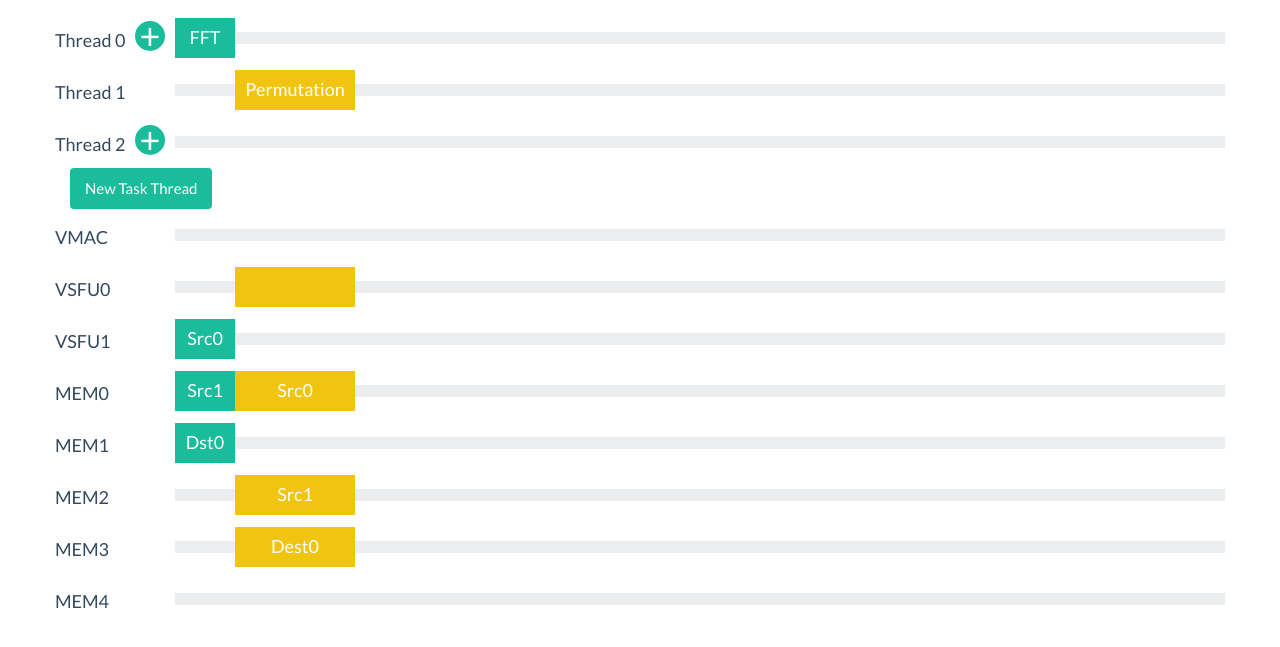
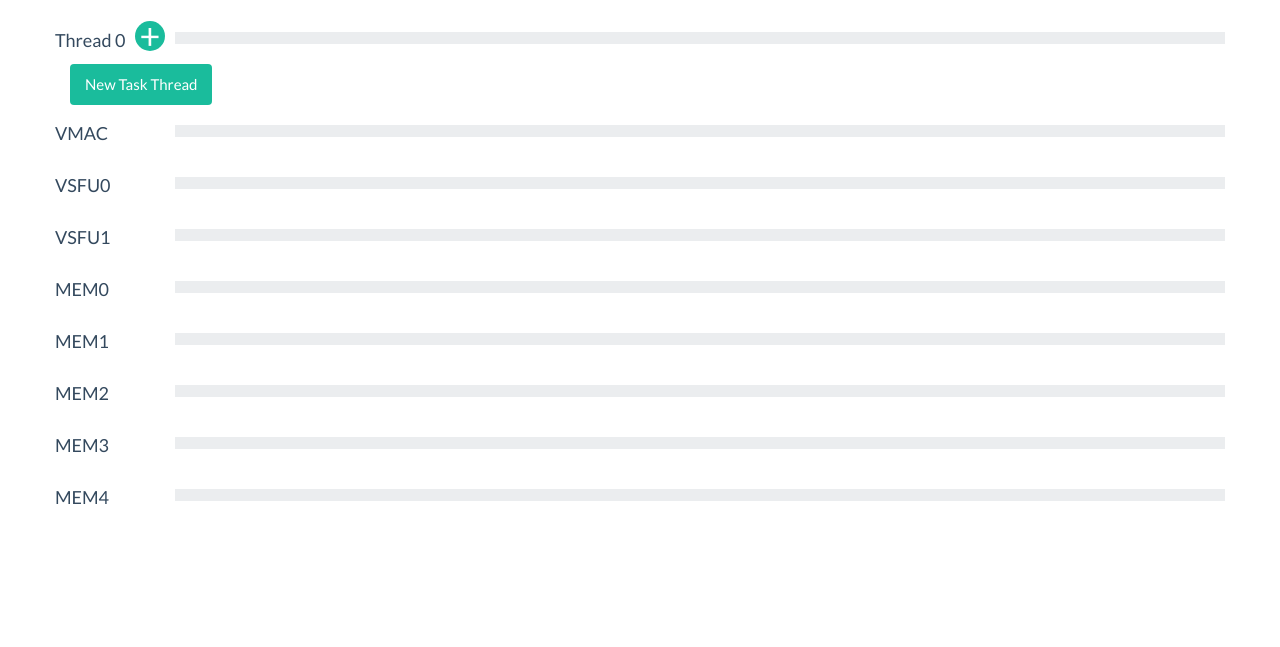
Before and after one commit to DODOwoo/Tap, a plain HTML site: page index.html in a window 1280 px wide. Shown: the part 77-724 px from the top of the page. Drawn offline with nearby package versions, Linux system fonts and the light colour scheme.

Commit message:
clear init html data

```diff
--- a/index.html
+++ b/index.html
@@ -14,33 +14,8 @@
 					<div class="rowtitle">Thread 0</div>
 					<div class="backline"></div>
 					<div class="thread0">
-						<div id="thread0-task1" class="plan FFT" draggable="true">
-							FFT
-						</div>
 					</div>
 					<div class="task-add" data-toggle="modal" data-target="#addTaskModal" data-id="thread0" data-name="Thread 0">
-						<div class="task-add-ico">+</div>
-					</div>
-				</div>
-			</div>
-			<div class="row">
-				<div class="threadrow">
-					<div class="rowtitle">Thread 1</div>
-					<div class="backline"></div>
-					<div id="thread1">
-						<div id="thread1-task1" class="plan second Permutation" draggable="true">
-							Permutation
-						</div>
-					</div>
-				</div>
-			</div>
-			<div class="row">
-				<div class="threadrow">
-					<div class="rowtitle">Thread 2</div>
-					<div class="backline"></div>
-					<div class="thread2">
-					</div>
-					<div class="task-add" data-toggle="modal" data-target="#addTaskModal" data-id="thread2" data-name="Thread 0">
 						<div class="task-add-ico">+</div>
 					</div>
 				</div>
@@ -62,57 +37,36 @@
 			<div class="threadrow VSFU0">
 				<div class="rowtitle">VSFU0</div>
 				<div class="backline"></div>
-				<div class="plan second">
-
-				</div>
 			</div>
 		</div>
 		<div class="row">
 			<div class="threadrow VSFU1">
 				<div class="rowtitle">VSFU1</div>
 				<div class="backline"></div>
-				<div class="plan FFT">
-					Src0
-				</div>
 			</div>
 		</div>
 		<div class="row">
 			<div class="threadrow MEM0">
 				<div class="rowtitle">MEM0</div>
 				<div class="backline"></div>
-				<div class="plan FFT">
-					Src1
-				</div>
-				<div class="plan second">
-					Src0
-				</div>
 			</div>
 		</div>
 		<div class="row">
 			<div class="threadrow MEM1">
 				<div class="rowtitle">MEM1</div>
 				<div class="backline"></div>
-				<div class="plan FFT">
-					Dst0
-				</div>
 			</div>
 		</div>
 		<div class="row">
 			<div class="threadrow MEM2">
 				<div class="rowtitle">MEM2</div>
 				<div class="backline"></div>
-				<div class="plan second">
-					Src1
-				</div>
 			</div>
 		</div>
 		<div class="row">
 			<div class="threadrow MEM3">
 				<div class="rowtitle">MEM3</div>
 				<div class="backline"></div>
-				<div class="plan second">
-					Dest0
-				</div>
 			</div>
 		</div>
 		<div class="row">
@@ -261,9 +215,9 @@
 				<div class="threadrow">\
 					<div class="rowtitle">'+ threadName +'</div>\
 					<div class="backline"></div>\
-					<div class="'+ threadName.trim() +'">\
+					<div class="'+ threadName.split(' ').join('') +'">\
 					</div>\
-					<div class="task-add" data-toggle="modal" data-target="#addTaskModal" data-id="'+ threadName.trim() +'" data-name="'+ threadName +'">\
+					<div class="task-add" data-toggle="modal" data-target="#addTaskModal" data-id="'+ threadName.split(' ').join('') +'" data-name="'+ threadName +'">\
 						<div class="task-add-ico">+</div>\
 					</div>\
 				</div>');
@@ -297,14 +251,14 @@
 		var newtaskname = $("#addTaskModal #task-name").val();
 		var newtaskid = sourceid + '-task'+ source.children('.plan').length;
 		var newtaskcolor = backgroundcolors[Math.round(Math.random()*20)];
-		source.append('<div id="'+newtaskid+'" class="plan '+ (newtaskid+newtaskname.trim()) +'"\
+		source.append('<div id="'+newtaskid+'" class="plan '+ (newtaskid+newtaskname.split(' ').join('')) +'"\
 				 draggable="true" style="width:'+taskwidth+'px; left:'+ newtaskleft +'; background-color:'+ newtaskcolor +';">\
 							'+ newtaskname +'\
 						</div>');
 		//$('#'+newtaskid)[0].addEventListener('dragstart', handleStart, false);
 
 		$('.select-resources').children('.checked').each(function(){
-			$('.' + $(this).text().trim()).append('<div class="plan '+ (newtaskid+newtaskname.trim()) +'"\
+			$('.' + $(this).text().trim()).append('<div class="plan '+ (newtaskid+newtaskname.split(' ').join('')) +'"\
 				style="width:'+taskwidth+'px; left:'+ newtaskleft +'; background-color:'+ newtaskcolor +';">Dest0</div>')
 		})
 
```
